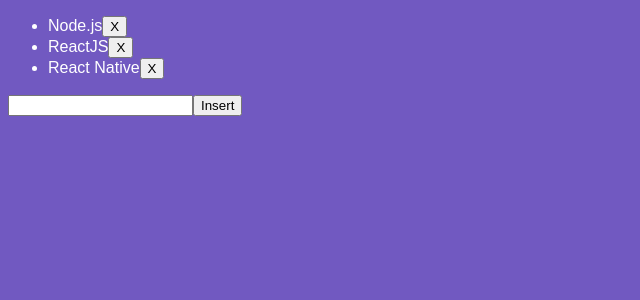
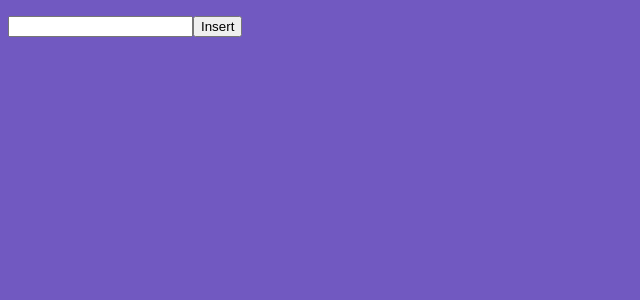
Before and after one commit to ivanseibel/gobarber, a React app in the folder frontend/: page / in a window 1280 px wide. Shown: the top 300 px of the page, without its empty margins (0-640 px from the left). Built offline with nearby package versions, Linux system fonts and the light colour scheme.

Commit message:
Some experiments with component life-cycle

```diff
--- a/frontend/package.json
+++ b/frontend/package.json
@@ -21,6 +21,7 @@
     "webpack-dev-server": "^3.10.3"
   },
   "dependencies": {
+    "prop-types": "^15.7.2",
     "react": "^16.13.1",
     "react-dom": "^16.13.1"
   }
--- a/frontend/src/components/TechItem.js
+++ b/frontend/src/components/TechItem.js
@@ -1,4 +1,5 @@
 import React from 'react';
+import PropTypes from 'prop-types';
 
 export default function TechItem({ tech, onDelete }) {
   return (
@@ -8,3 +9,13 @@
     </li>
   );
 }
+
+TechItem.defaultProps = {
+  tech: 'Oculto',
+};
+
+// O propType de tech não tem isRequired porque possui um defaultProps
+TechItem.propTypes = {
+  tech: PropTypes.string,
+  onDelete: PropTypes.func.isRequired,
+}
--- a/frontend/src/components/TechList.js
+++ b/frontend/src/components/TechList.js
@@ -5,11 +5,23 @@
 class TechList extends Component {
   state = {
     newTech: '',
-    techs: [
-      'Node.js',
-      'ReactJS',
-      'React Native'
-    ]
+    techs: []
+  }
+
+  componentDidMount() {
+    const techs = localStorage.getItem('techs');
+
+    if (techs) {
+      this.setState({
+        techs: JSON.parse(techs)
+      });
+    }
+  }
+
+  componentDidUpdate(_, prevState) {
+    if (prevState.techs !== this.state.techs) {
+      localStorage.setItem('techs', JSON.stringify(this.state.techs));
+    }
   }
 
   handleInputChange = e => {
```
Also changed, not shown: 1 other file (tests, documents, lock files or other folders).
